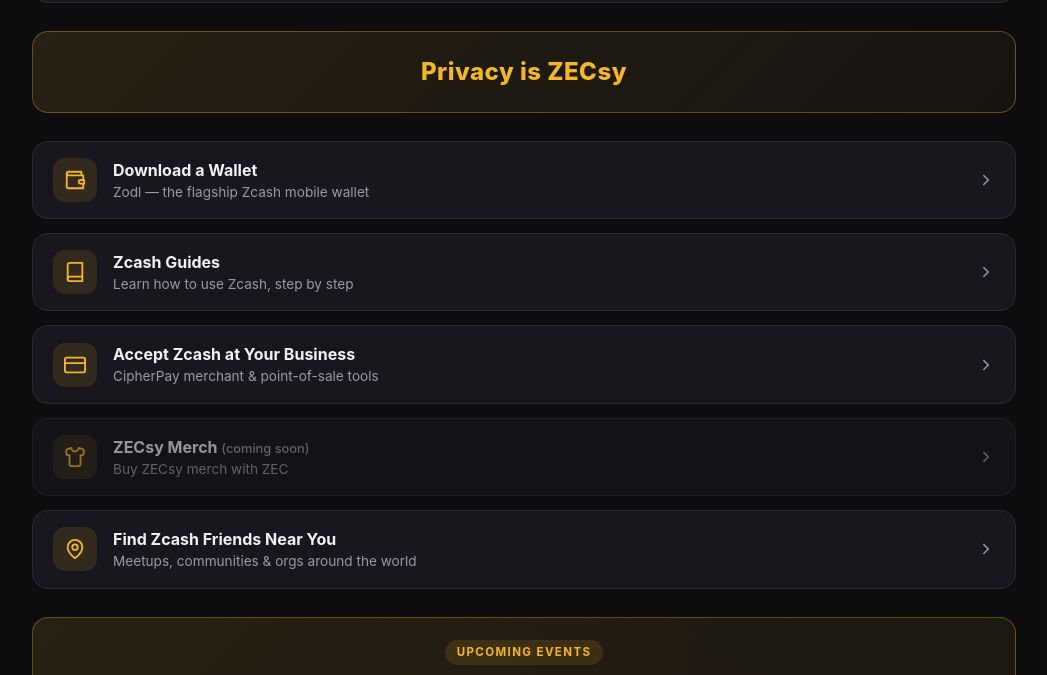
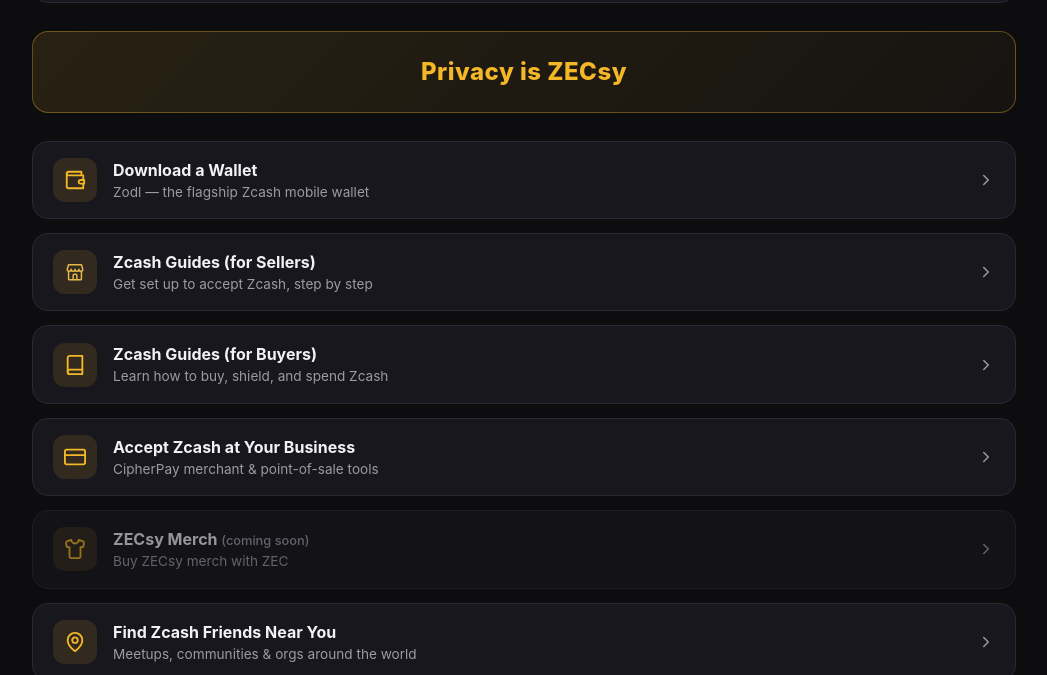
Before and after one commit to ZECsy-team/ZECsy-team.github.io, a Jekyll site: the page built from index.html, in a window 1280 px wide and 900 px high, scrolled down 2726 px, cut to the strip 8-683 px from the top of the window. Shown: the whole strip, without its empty margins (116-1163 px from the left). Built offline with Jekyll 4.4.1, drawn with Linux system fonts in a browser that asks for light colours.

Commit message:
Link to new guide.

```diff
--- a/_data/links.yml
+++ b/_data/links.yml
@@ -8,9 +8,14 @@
   url: "https://zodl.com"
   icon: "wallet"
 
-- title: "Zcash Guides"
-  subtitle: "Learn how to use Zcash, step by step"
+- title: "Zcash Guides (for Sellers)"
+  subtitle: "Get set up to accept Zcash, step by step"
   url: "https://violetrollergirl.com/resources/for-providers/using-cryptocurrency/"
+  icon: "storefront"
+
+- title: "Zcash Guides (for Buyers)"
+  subtitle: "Learn how to buy, shield, and spend Zcash"
+  url: "/guides/for-buyers/quick-start/"
   icon: "book"
 
 - title: "Accept Zcash at Your Business"
```
Also changed, not shown: _includes/icons/storefront.svg (added).
